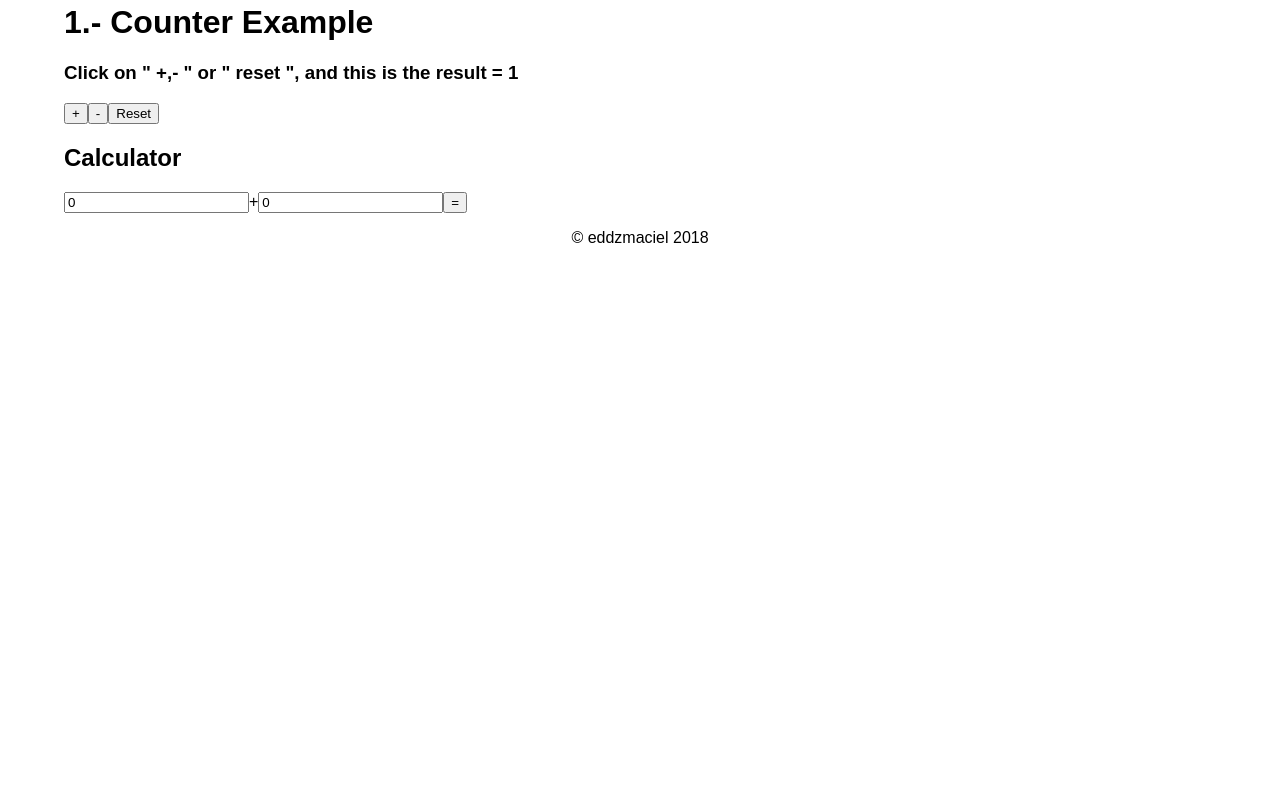
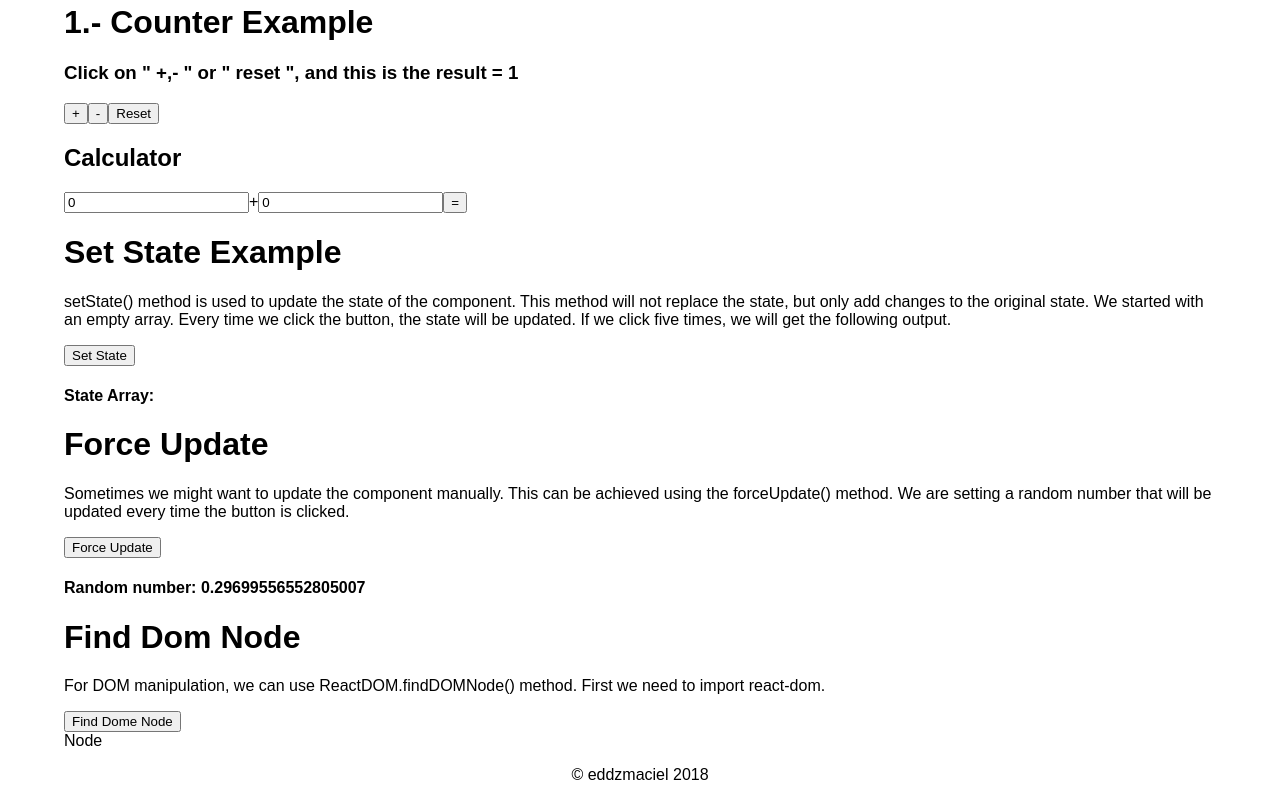
Before and after one commit to eddzmaciel/hello-world, a React (Create React App) app: page / in a window 1280 px wide. Shown: the part 286-1086 px from the top of the page. Before the commit the page ends 800 px from the top, so only its background shows below. Built offline with nearby package versions, Linux system fonts and the light colour scheme.

Commit message:
adding new functionalities as examples

```diff
--- a/src/components/App.js
+++ b/src/components/App.js
@@ -14,6 +14,8 @@ class App extends Component {
   static propTypes={
     children: PropTypes.object.isRequired
   };
+
+
   render() {
     const{children}=this.props;
     return (
--- a/src/components/Home/index.js
+++ b/src/components/Home/index.js
@@ -1,4 +1,6 @@
+//Dependencies
 import React,{ Component }from 'react';
+import ReactDOM from 'react-dom';
 
 class Home extends Component{
 
@@ -8,15 +10,20 @@ class Home extends Component{
     this.state={
       count:0,
       number1:0,
-      number2:0
+      number2:0,
+      data:[]
+
     };
 
 
     this.handleCountClick = this.handleCountClick.bind(this);
     this.handleInputChanged = this.handleInputChanged.bind(this);
     this.handleResultClick = this.handleResultClick.bind(this);
+    this.setStateHandler = this.setStateHandler.bind(this);
+    this.forceUpdateHandler = this.forceUpdateHandler.bind(this);
+    this.findDomNodeHandler = this.findDomNodeHandler.bind(this);
+  }
 
-  }
 
   componentDidMount() {
     this.setState({
@@ -58,8 +65,37 @@ class Home extends Component{
     });
   }
 
+  //adding new components  as examples
+
+  //set state example
+  setStateHandler(){
+    var item = "Hello i'm the state :P "
+    var myArray = this.state.data.slice();
+        myArray.push(item);
+
+    this.setState({data:myArray})
+  };
+  //force update example
+
+  forceUpdateHandler(){
+    this.forceUpdate();
+  };
+
+  //finding dom node
+
+  findDomNodeHandler(){
+    var myDiv = document.getElementById('myDiv');
+    ReactDOM.findDOMNode(myDiv).style.color='green';
+  };
+
+
+
+
+
+
   render(){
     return(
+
       <div className="Home">
         <h1>Home Page</h1>
           <h1>1.- Counter Example</h1>
@@ -77,7 +113,36 @@ class Home extends Component{
             <button id="result" onClick={this.handleResultClick}>=</button>
             <strong>{this.state.result}</strong>
           </p>
+          <h1> Set State Example </h1>
+          <p>setState() method is used to update the state of the component. This method will not replace the state, but only add changes to the original state.
+          We started with an empty array. Every time we click the button, the state will be updated. If we click five times, we will get the following output.
+          </p>
+          <div>
+            <button onClick={this.setStateHandler} > Set State </button>
+            <h4>State Array:   {this.state.data}</h4>
+          </div>
+
+           <h1> Force Update</h1>
+           <p> Sometimes we might want to update the component manually. This can be achieved using the forceUpdate() method.
+           We are setting a random number that will be updated every time the button is clicked.
+           </p>
+           <div>
+             <button onClick={this.forceUpdateHandler}> Force Update </button>
+             <h4>Random number: {Math.random()}</h4>
+           </div>
+
+           <h1> Find Dom Node</h1>
+           <p> For DOM manipulation, we can use ReactDOM.findDOMNode() method. First we need to import react-dom.
+           </p>
+
+           <div>
+                <button onClick = {this.findDomNodeHandler}> Find Dome Node </button>
+                <div id = "myDiv">Node</div>
+            </div>
+
+
       </div>
+
     );
   }
 }
```
